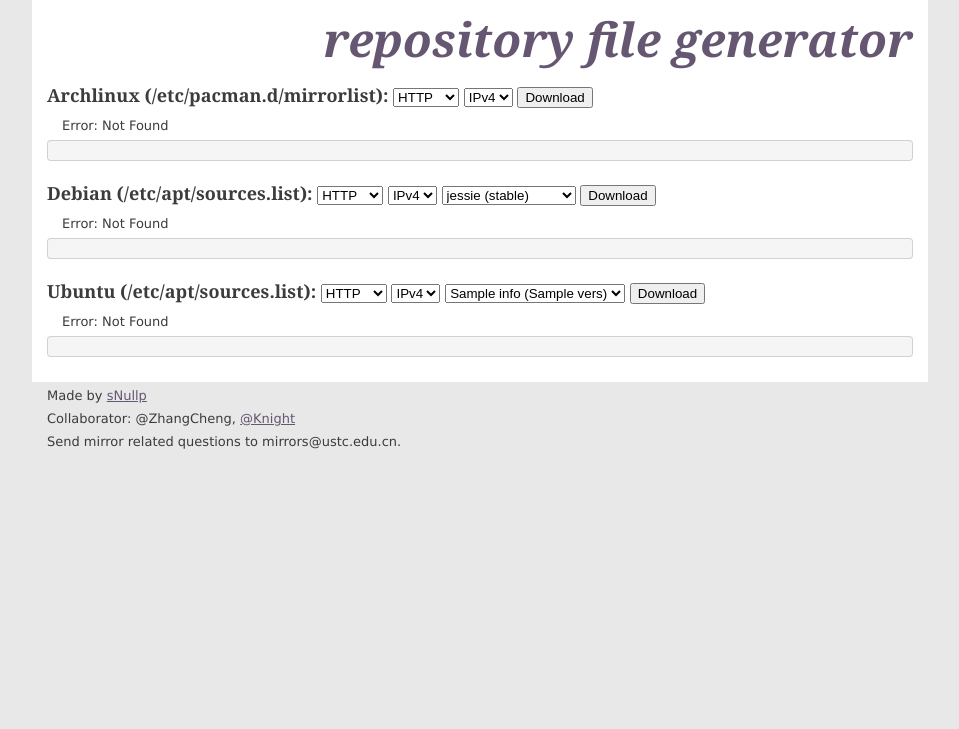
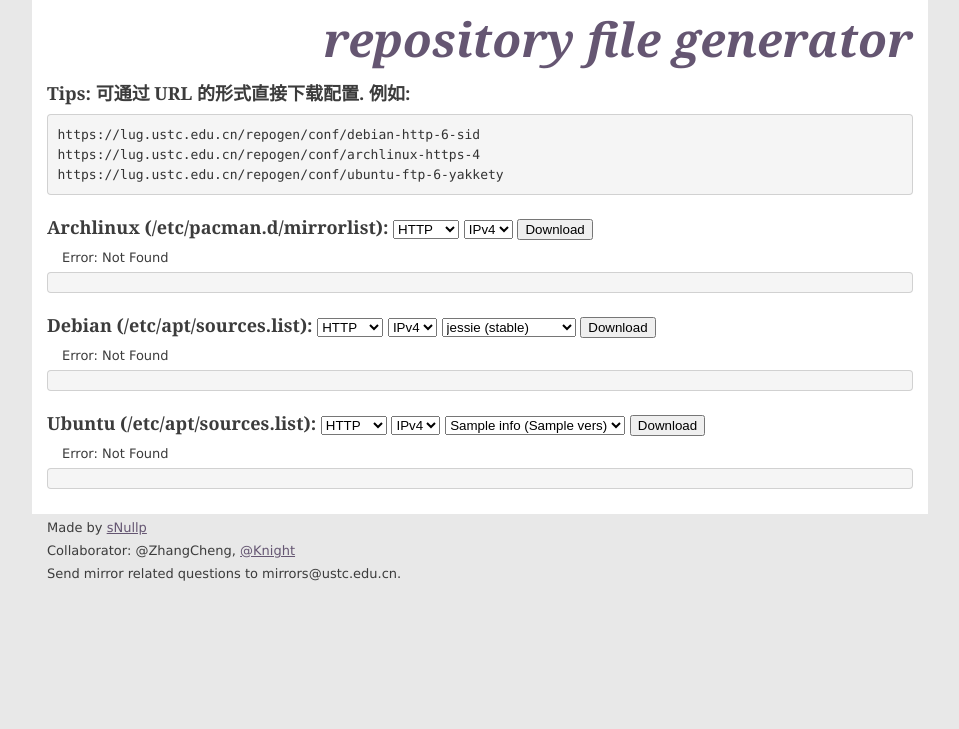
Before and after one commit to yurenchen000/repogen, a Python web app: template templates/index.html in a window 1280 px wide. Shown: the part 102-831 px from the top of the page, without its empty margins (160-1119 px from the left). Run offline with Jinja, Linux system fonts and the light colour scheme; the template is opened without the code that fills it: most values are stand-ins (such as "Sample title", 1, 10 or a date in 2020).

Commit message:
Tell user how to download conf

```diff
--- a/templates/index.html
+++ b/templates/index.html
@@ -26,7 +26,12 @@
     <div id="wrapper">
       <div id="content">
         <h1 id="title">repository file generator</h1>
-
+        <div>
+          <h4>Tips: 可通过 URL 的形式直接下载配置. 例如:</h4>
+          <pre>https://lug.ustc.edu.cn/repogen/conf/debian-http-6-sid
+https://lug.ustc.edu.cn/repogen/conf/archlinux-https-4
+https://lug.ustc.edu.cn/repogen/conf/ubuntu-ftp-6-yakkety</pre>
+        </div>
         <div class="distribution" id="archlinux">
           <h4>Archlinux (/etc/pacman.d/mirrorlist):
             <select class="archlinux">
```
